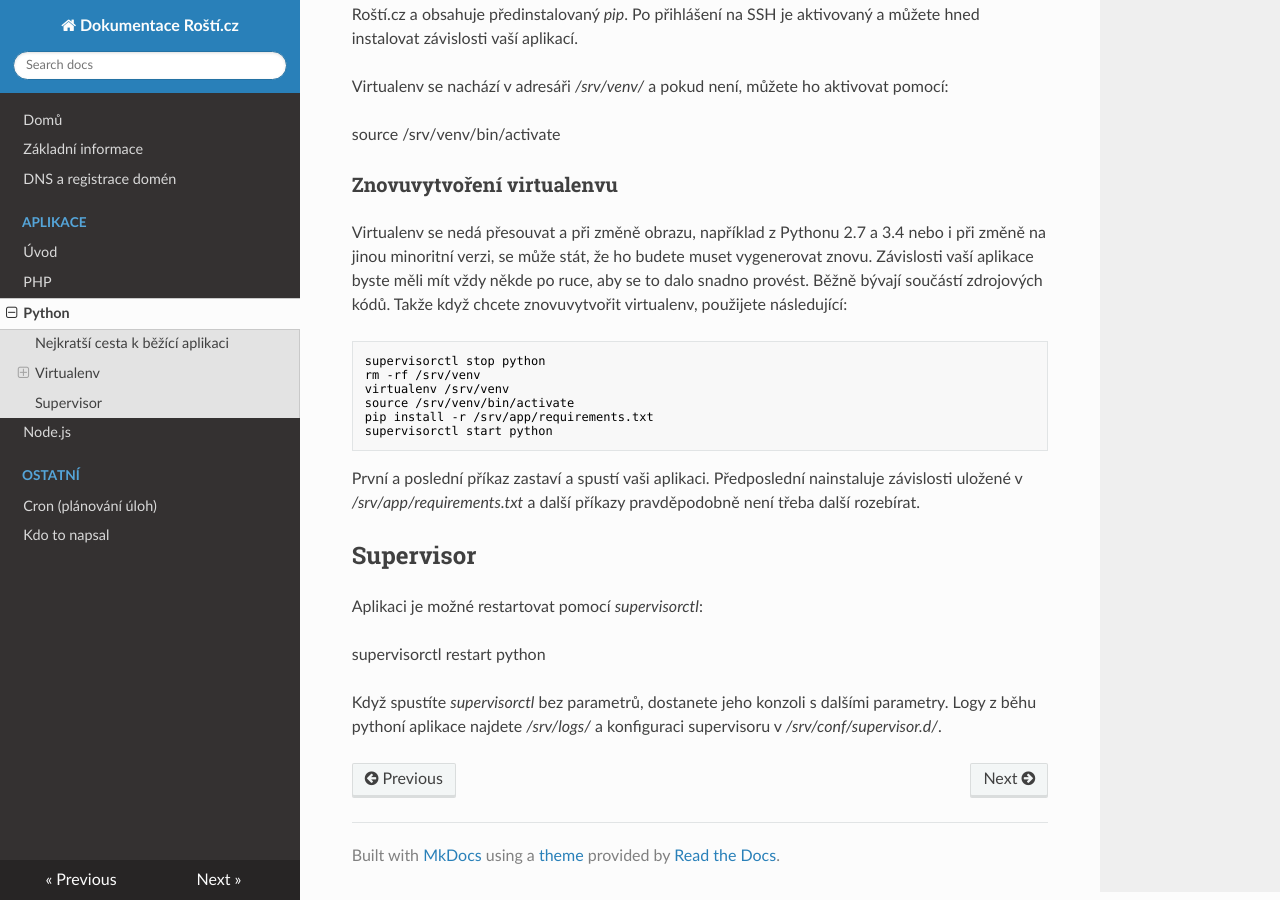
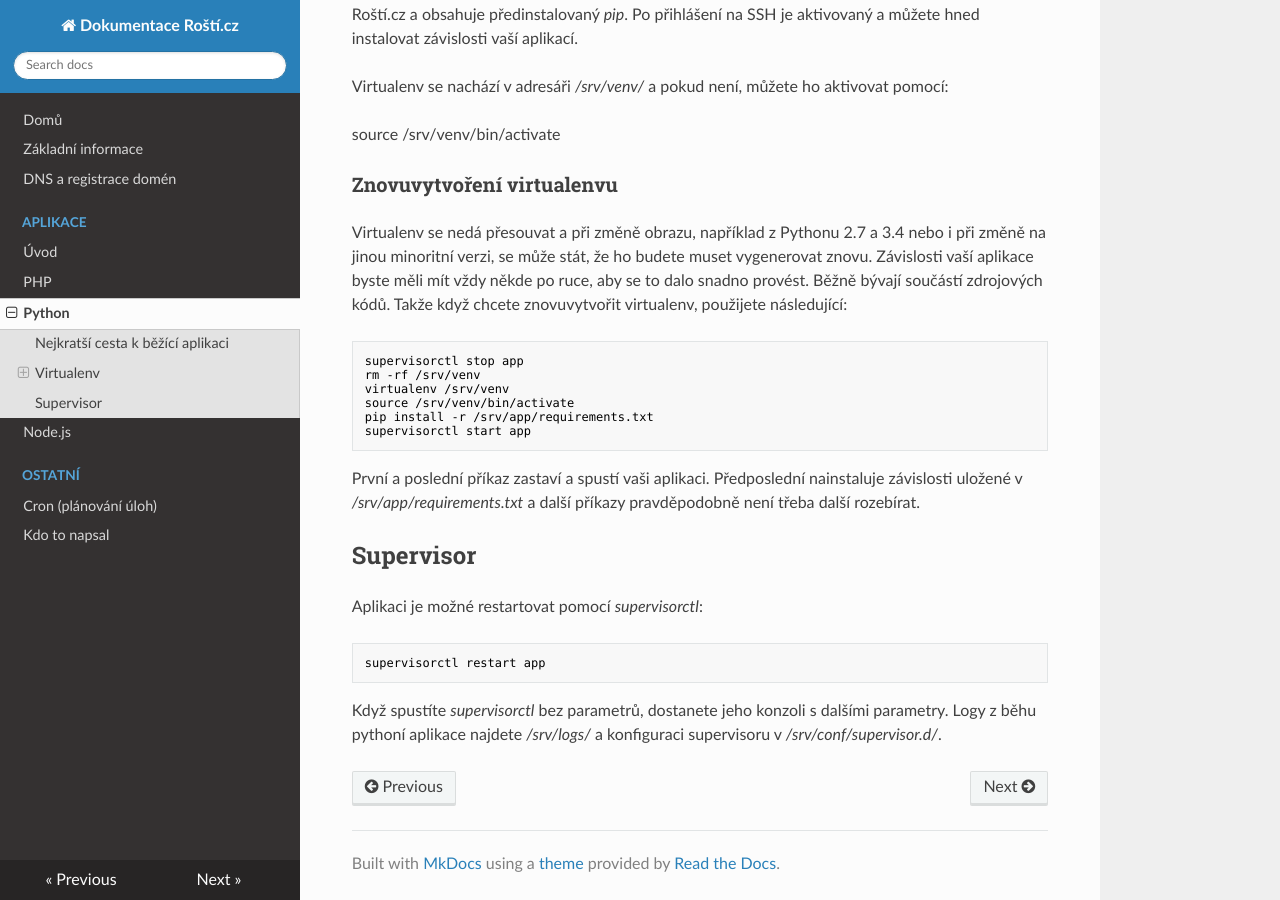
Before and after one commit to rosti-cz/rosti-docs, an MkDocs documentation site: the page built from docs/apps/python.md, in a window 1280 px wide and 900 px high, scrolled down 677 px. Built offline with MkDocs 1.6.1, drawn with Linux system fonts in a browser that asks for light colours; nearby versions of some CDN libraries; old or Windows-style settings are respelled for this version of MkDocs.

Commit message:
Uprava parametru do supervisoru

````diff
--- a/docs/apps/python.md
+++ b/docs/apps/python.md
@@ -22,12 +22,12 @@ Virtualenv se nachází v adresáři _/srv/venv/_ a pokud není, můžete ho akt
 Virtualenv se nedá přesouvat a při změně obrazu, například z Pythonu 2.7 a 3.4 nebo i při změně na jinou minoritní verzi, se může stát, že ho budete muset vygenerovat znovu. Závislosti vaší aplikace byste měli mít vždy někde po ruce, aby se to dalo snadno provést. Běžně bývají součástí zdrojových kódů. Takže když chcete znovuvytvořit virtualenv, použijete následující:
 
 ```shell
-supervisorctl stop python
+supervisorctl stop app
 rm -rf /srv/venv
 virtualenv /srv/venv
 source /srv/venv/bin/activate
 pip install -r /srv/app/requirements.txt
-supervisorctl start python
+supervisorctl start app
 ```
 
 První a poslední příkaz zastaví a spustí vaši aplikaci. Předposlední nainstaluje závislosti uložené v _/srv/app/requirements.txt_ a další příkazy pravděpodobně není třeba další rozebírat.
@@ -36,6 +36,8 @@ První a poslední příkaz zastaví a spustí vaši aplikaci. Předposlední na
 
 Aplikaci je možné restartovat pomocí _supervisorctl_:
 
-  supervisorctl restart python
+```shell
+supervisorctl restart app
+```
 
 Když spustíte _supervisorctl_ bez parametrů, dostanete jeho konzoli s dalšími parametry. Logy z běhu pythoní aplikace najdete _/srv/logs/_ a konfiguraci supervisoru v _/srv/conf/supervisor.d/_.
````
Also changed, not shown: docs/apps/node.md (+1 -1 lines), docs/apps/php.md (+1 -1 lines).
